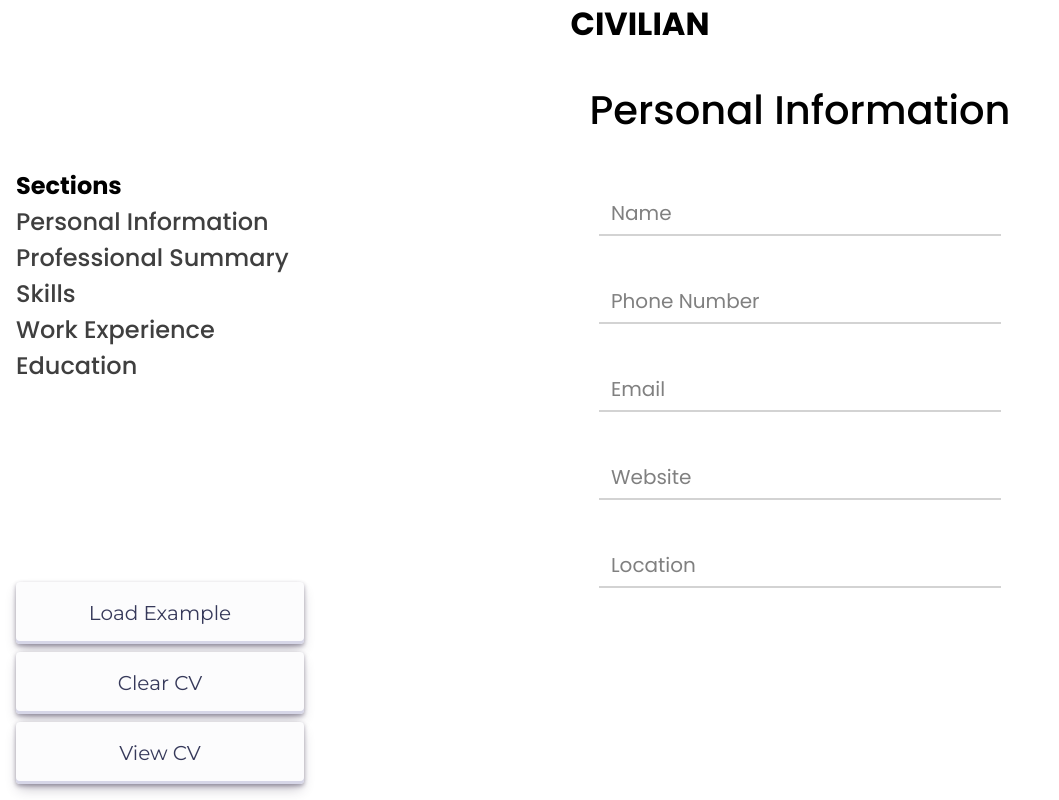
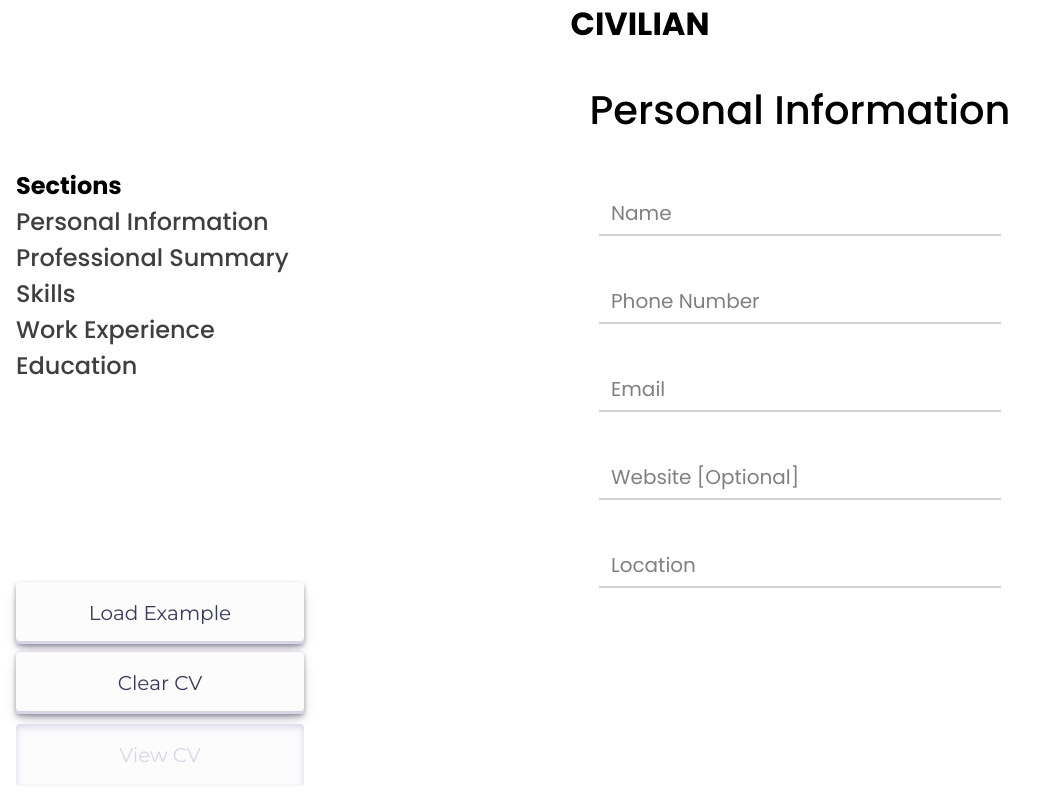
Before and after one commit to shamblonaut/civilian, a React (Vite) app: page / in a window 1280 px wide. Shown: the whole page, without its empty margins (0-1059 px from the left). Built offline with nearby package versions, Linux system fonts and the light colour scheme.

Commit message:
fix: only show CV when required values are present

```diff
--- a/src/App.jsx
+++ b/src/App.jsx
@@ -166,6 +166,32 @@ function App() {
     setData(exampleCV);
   }
 
+  function clearCV() {
+    setData({
+      name: "",
+      phone: "",
+      email: "",
+      website: "",
+      location: "",
+      role: "",
+      summary: "",
+      skills: [],
+      experience: [],
+      education: [],
+    });
+  }
+
+  function checkCVValidity() {
+    return (
+      data.name &&
+      data.phone &&
+      data.email &&
+      data.location &&
+      data.role &&
+      data.summary
+    );
+  }
+
   return (
     <>
       <header>
@@ -177,7 +203,9 @@ function App() {
         setData={setData}
         showCV={showCV}
         setShowCV={setShowCV}
+        checkCVValidity={checkCVValidity}
         loadExample={loadExample}
+        clearCV={clearCV}
       />
       <main>
         {showCV ? (
--- a/src/components/Editor.jsx
+++ b/src/components/Editor.jsx
@@ -162,7 +162,7 @@ export default function Editor({ data, setData, activeSection }) {
               />
             </label>
             <label>
-              <p>Website</p>
+              <p>Website [Optional]</p>
               <input
                 type="text"
                 name="website"
--- a/src/components/Navigator.jsx
+++ b/src/components/Navigator.jsx
@@ -6,7 +6,9 @@ export default function Navigator({
   setData,
   showCV,
   setShowCV,
+  checkCVValidity,
   loadExample,
+  clearCV,
 }) {
   return (
     <nav>
@@ -32,13 +34,13 @@ export default function Navigator({
         <button className="load-example" type="button" onClick={loadExample}>
           Load Example
         </button>
-        <button className="cv-clear" type="button" onClick={() => setData({})}>
+        <button className="cv-clear" type="button" onClick={clearCV}>
           Clear CV
         </button>
         <button
           className="cv-reveal"
           type="button"
-          disabled={showCV}
+          disabled={!checkCVValidity() || showCV}
           onClick={() => setShowCV(true)}
         >
           View CV
--- a/src/styles/Editor.css
+++ b/src/styles/Editor.css
@@ -10,6 +10,7 @@
 }
 
 .editor .section {
+  width: 100%;
   display: flex;
   flex-direction: column;
   align-items: center;
@@ -57,6 +58,7 @@
   padding: 4px 8px;
   border-bottom: 2px solid lightgray;
   margin: 24px 0;
+  width: 100%;
 }
 
 .editor form input:not(:placeholder-shown),
@@ -135,6 +137,7 @@
 
 /* NEW ITEM CARDS */
 .new-item {
+  min-width: 60%;
   padding: 16px 32px;
 }
 
```
